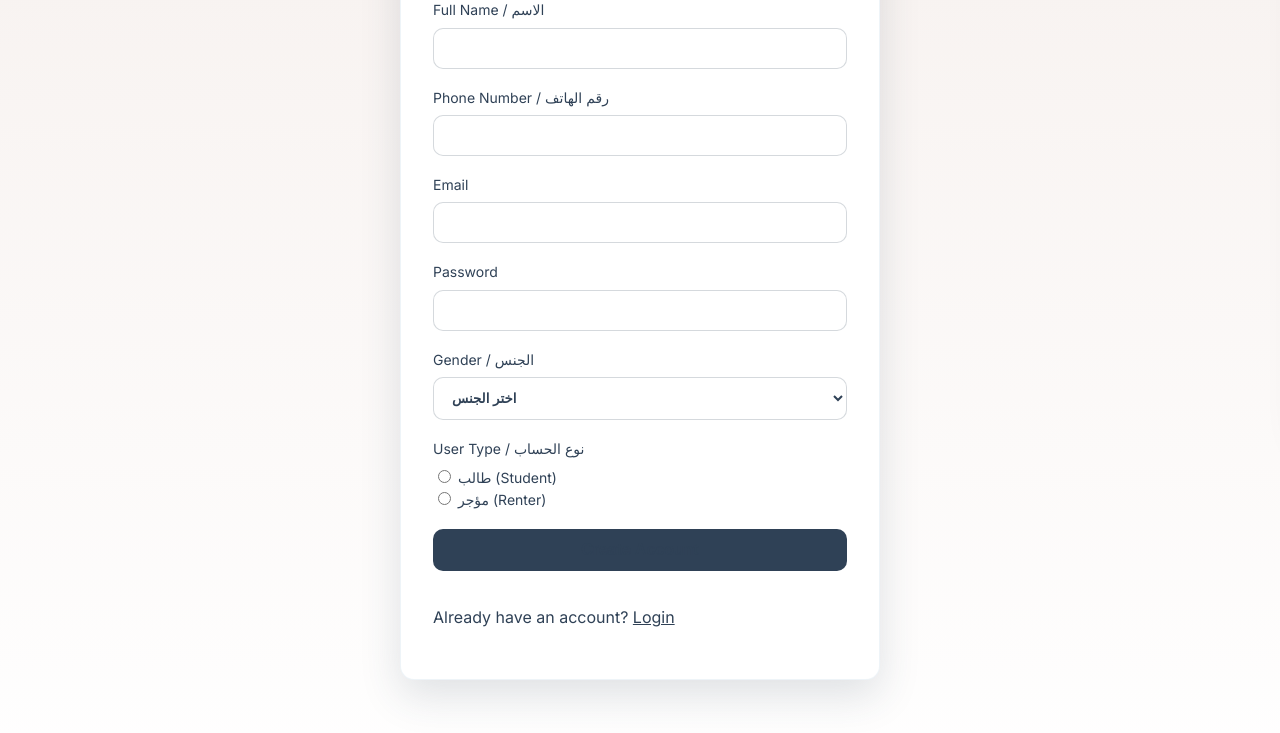
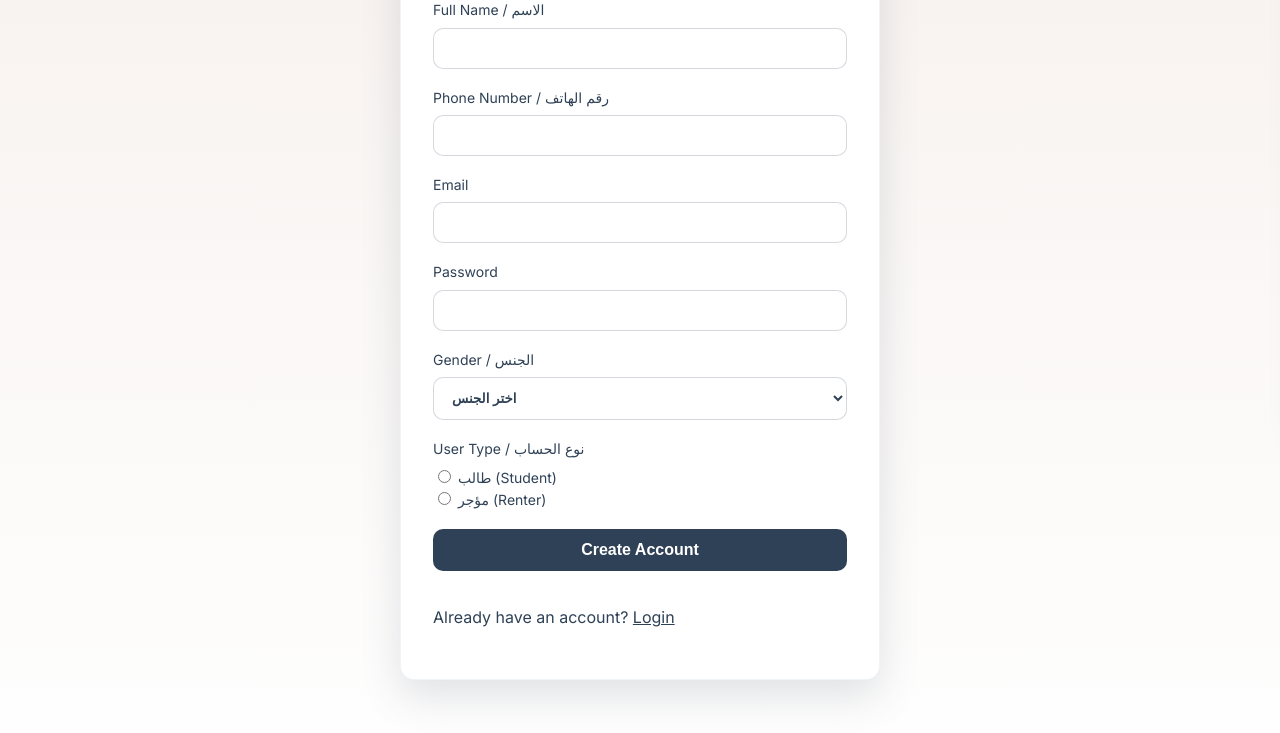
Before and after one commit to ZMaisam/Sakan-project, a PHP site: page /signup.html in a window 1280 px wide. Shown: the part 359-1092 px from the top of the page. Run offline with PHP 8.4, Linux system fonts and the light colour scheme.

Commit message:
fixed buttons colors

```diff
--- a/style.css
+++ b/style.css
@@ -671,6 +671,13 @@ body {
 }
 
 
+#login-form button,
+#signup-form button,
+.btn-primary,
+.btn-block {
+  color: white !important;
+}
+
 
 
 @media (max-width: 600px) {
```
